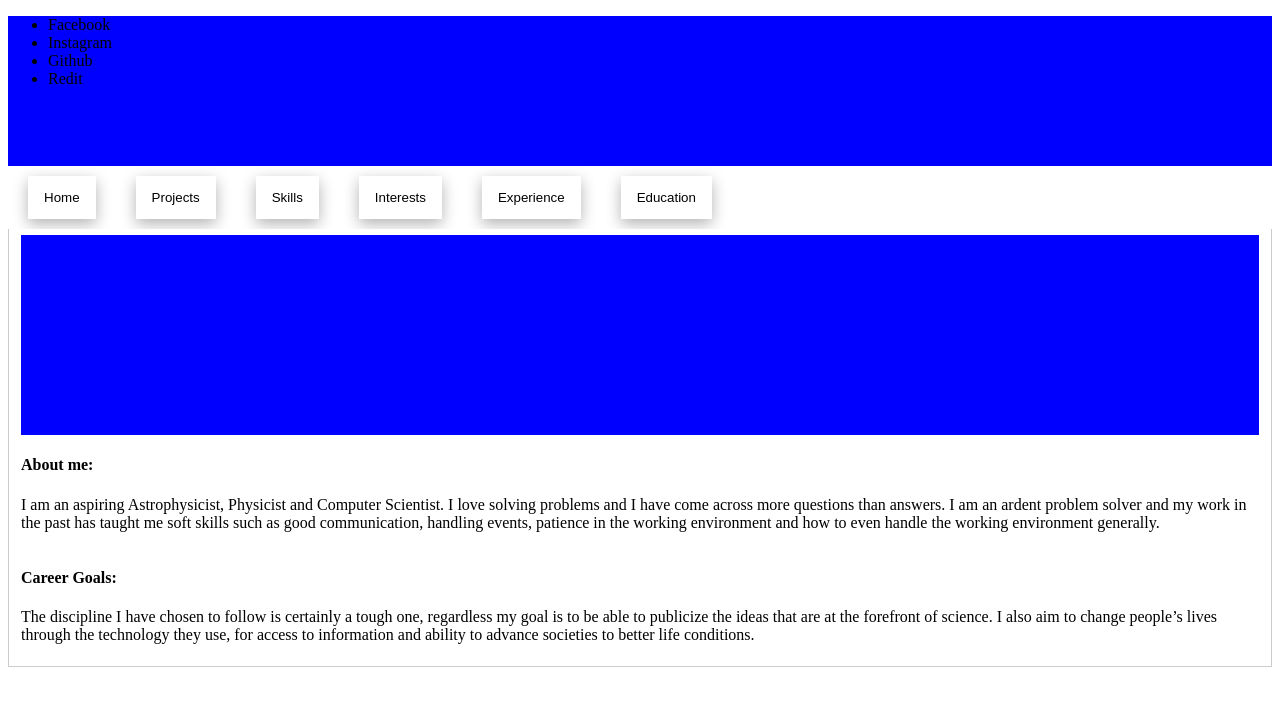
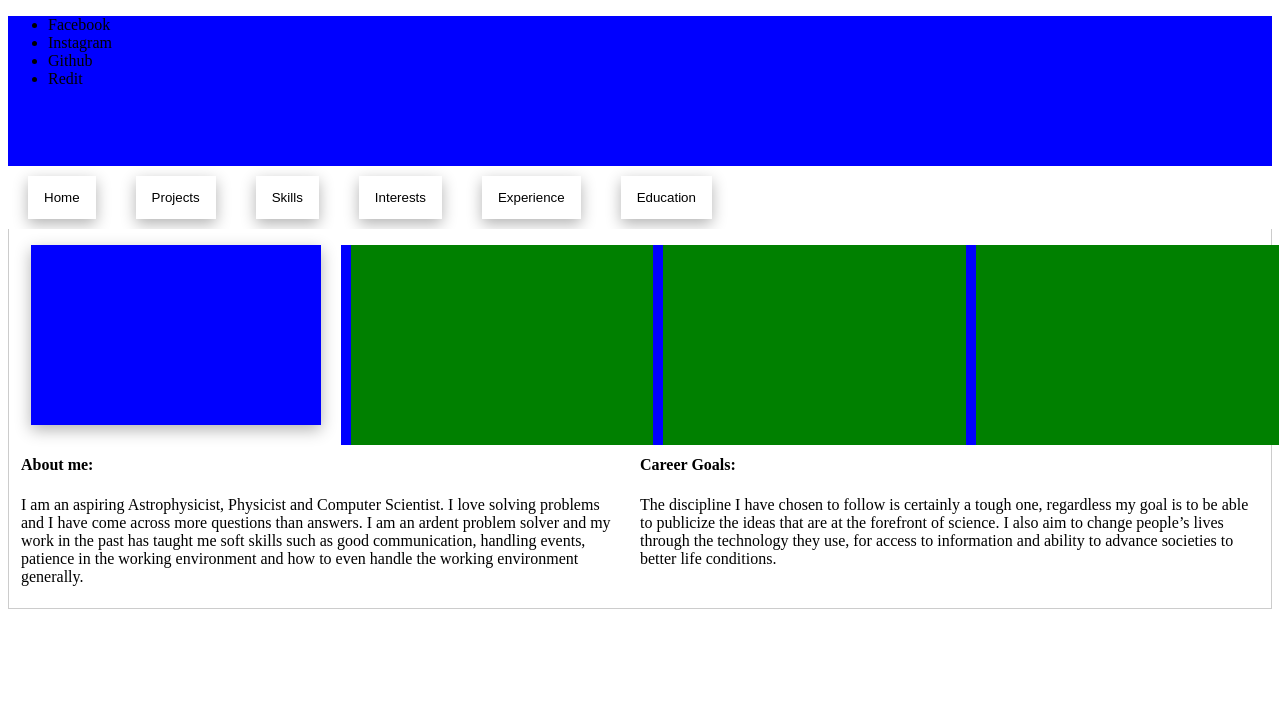
Before and after one commit to skydeamon/skydeamon.github.io, a PHP site: page / in a window 1280 px wide. Shown: the top 706 px of the page. Run offline with PHP 8.4, Linux system fonts and the light colour scheme.

Commit message:
Added grids

```diff
--- a/css/main.css
+++ b/css/main.css
@@ -69,14 +69,51 @@
 }
 
 .home-banner {
-    overflow: hidden;
     width: 100%;
     height: 200px;
+    display: grid;
+    grid-template-columns: 1fr 3fr;
+}
+
+.profile-pic {
+    box-shadow: var(--light-shadow);
+}
+
+.home-banner * {
     background-color: blue;
+    display: flex;
+    justify-content: center;
+    align-items: center;
+    margin: 10px;
+}
+
+.row {
+    width: 100%;
+    height: 100%;
+    display: grid;
+    grid-template-columns: 1fr 1fr 1fr;
+    grid-gap: 10px;
+}
+
+.column {
+    width: 100%;
+    height: 100%;
+}
+
+.row * {
+    background-color: green;
+    display: flex;
+    justify-content: center;
+    align-items: center;
 }
 
 .home-content {
     display: grid;
+    grid-template-columns: 1fr 1fr;
+}
+
+.left {
+    padding-right: 20px;
 }
 
 .tab-banner {
```
